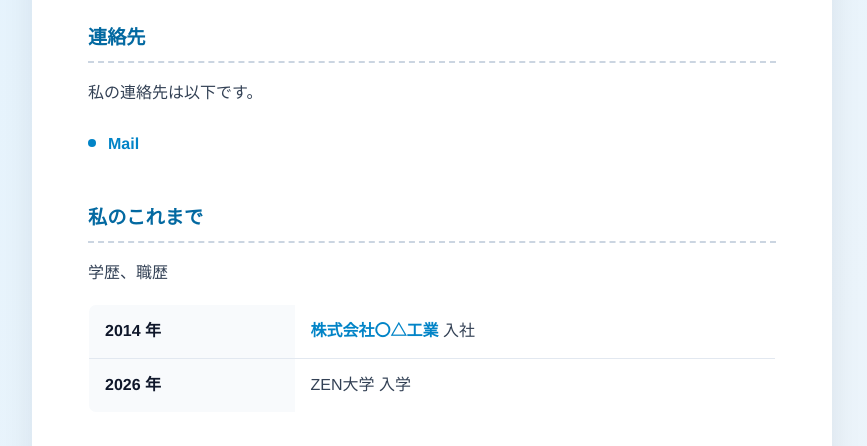
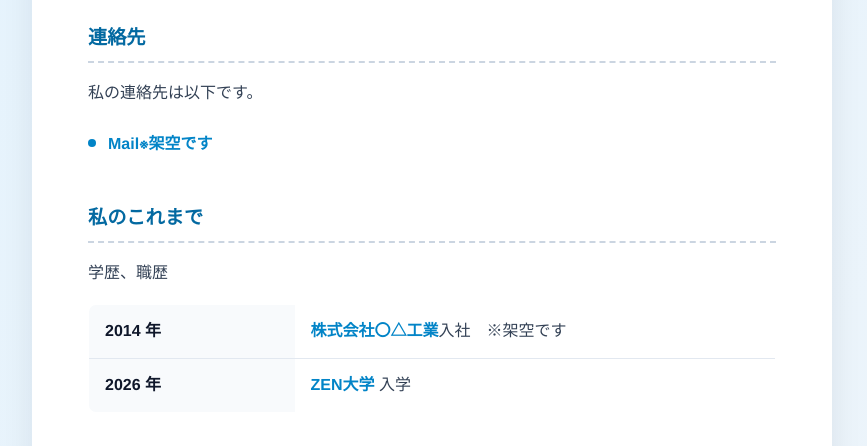
Before and after one commit to doriken/MyfirstWebpagetukuruyo, a plain HTML site: page index.html in a window 1280 px wide. Shown: the part 1080-1526 px from the top of the page, without its empty margins (208-1075 px from the left). Drawn offline with Linux system fonts and the light colour scheme.

Commit message:
Update index.html

```diff
--- a/index.html
+++ b/index.html
@@ -40,7 +40,7 @@
     <h3>連絡先</h3>
     <p>私の連絡先は以下です。</p>
     <ul>
-      <li><a href="mailto:doriken@example.com">Mail</a></li>
+      <li><a href="mailto:doriken@example.com">Mail※架空です</a></li>
     </ul>
 
     <h3>私のこれまで</h3>
@@ -48,11 +48,11 @@
     <table>
       <tr>
         <th>2014 年</th>
-        <td><a>株式会社〇△工業</a> 入社</td>
+        <td><a>株式会社〇△工業</a>入社　※架空です</td>
       </tr>
       <tr>
         <th>2026 年</th>
-        <td>ZEN大学 <a href="https://zen.ac.jp/"></a> 入学</td>
+        <td> <a href="https://zen.ac.jp/">ZEN大学</a> 入学</td>
       </tr>
 
       </tr>
```
